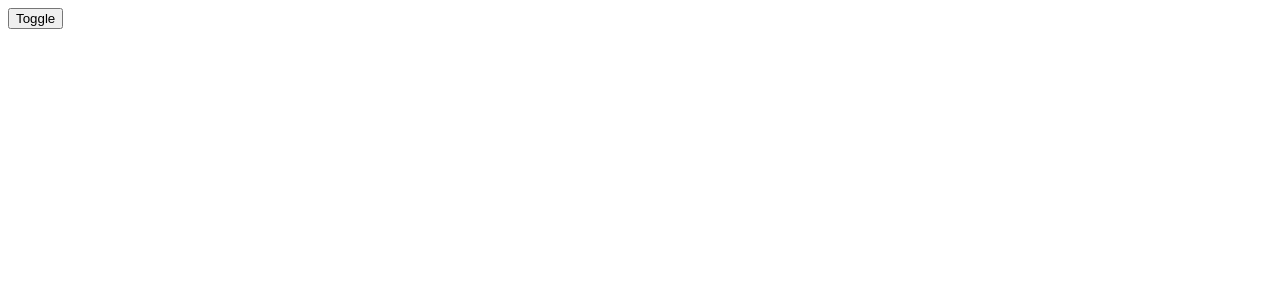
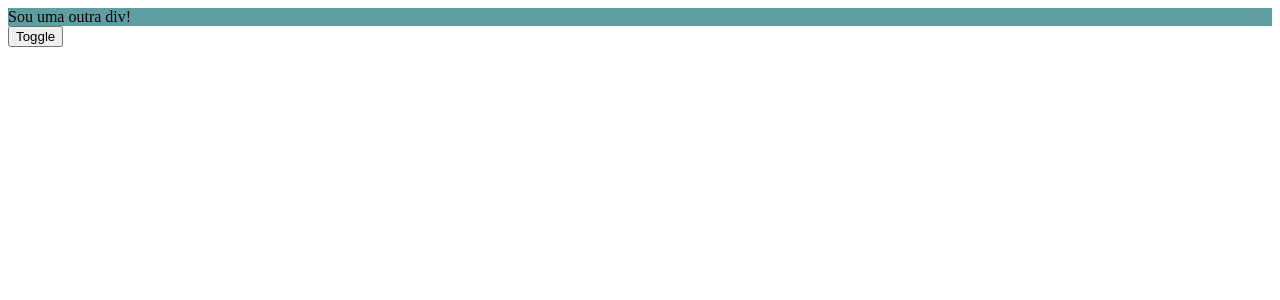
Before and after one commit to DocAnder/learning-angular, an Angular app: page / in a window 1280 px wide. Both pictures are taken after a click on the button "Toggle". Shown: the top 300 px of the page. Built offline with nearby package versions, Linux system fonts and the light colour scheme.

Commit message:
use ng-if and else, and a ngTemplate

```diff
--- a/src/app/app.component.html
+++ b/src/app/app.component.html
@@ -1,3 +1,10 @@
-<div style="background-color: bisque;" *ngIf="prop">Sou uma div!</div>
+<div style="background-color: bisque;" *ngIf="prop; else meuTemplate">Sou uma div!</div>
+
+<ng-template #meuTemplate>
+
+    <div style="background-color: cadetblue;">Sou uma outra div!</div>
+
+</ng-template>
+
 
 <button (click)="buttonToggle()">Toggle</button>
```
